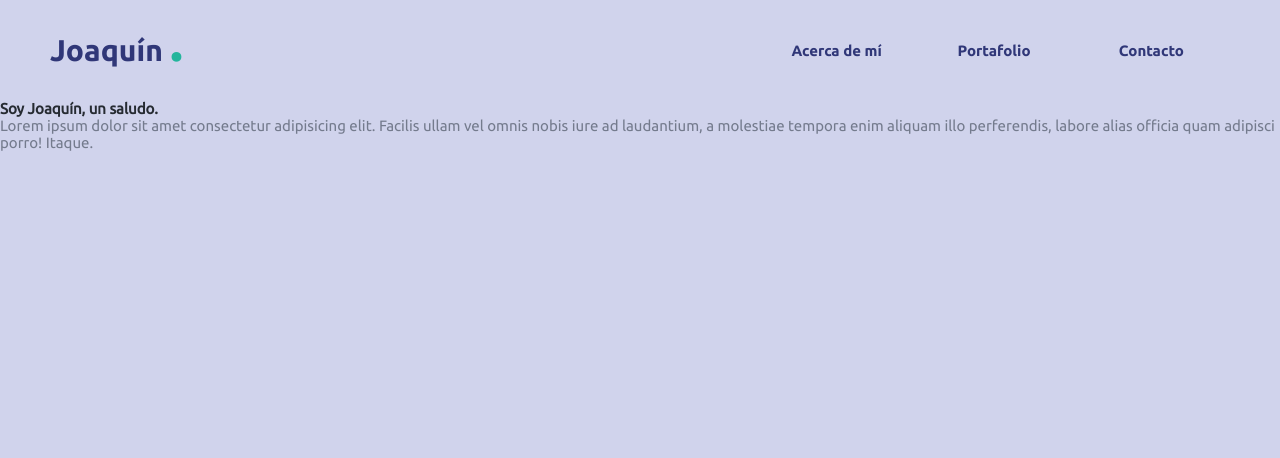
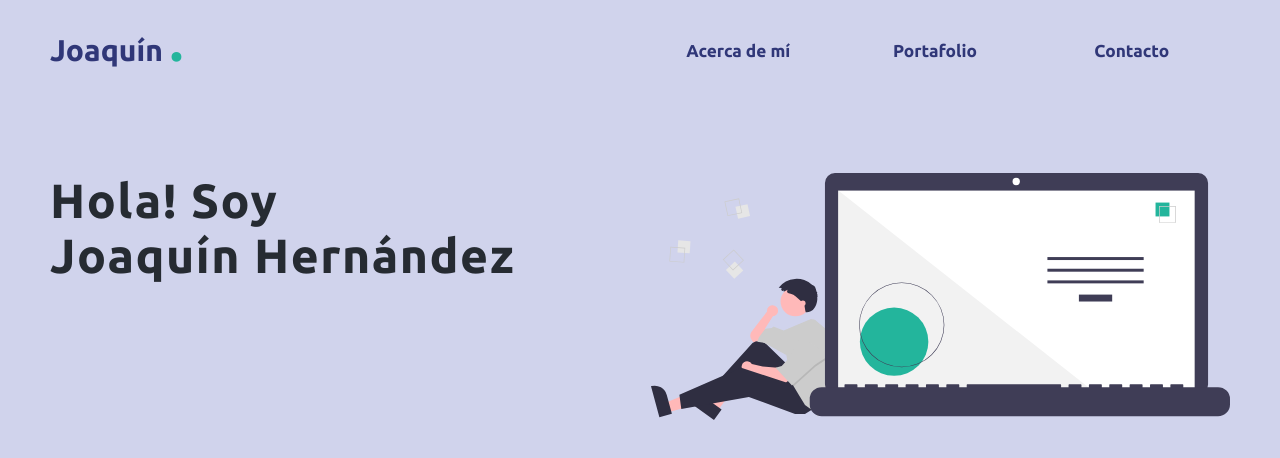
Before and after one commit to joaquinhmtz/joaquinhmtz.github.io, a plain HTML site: page index.html in a window 1280 px wide. Drawn offline with Linux system fonts and the light colour scheme; a web font is replaced by a local one.

Commit message:
Variables de colores

```diff
--- a/assets/css/core/header.css
+++ b/assets/css/core/header.css
@@ -91,7 +91,7 @@
 
     .navbar .nav-menu {
         display: flex !important;
-        width: 40%;
+        width: 50%;
         height: 100px;
         flex-flow: row nowrap;
         background-color: var(--purple-light);
@@ -106,7 +106,7 @@
     }
 
     .navbar .nav-menu li a {
-        font-size: 1rem;
+        font-size: 1.15rem;
         font-family: 'Ubuntu-Bold';
         font-weight: 100;
         color: var(--primary-color);
--- /dev/null
+++ b/assets/css/core/main.css
@@ -0,0 +1,48 @@
+main {
+    padding: 20px 50px;
+    margin-top: 20px;
+}
+
+.main-information {
+    width: 100%;
+    display: grid;
+    grid-template-columns: 1fr;
+    grid-row-gap: 2.5rem;
+}
+
+.main-information h1 {
+    order: 2;
+    font-size: 3.2rem;
+    font-family: 'Ubuntu-Bold';
+    color: var(--title-color);
+    letter-spacing: 1.5px;
+}
+
+.main-information .main-img {
+    order: 1;
+}
+
+.main-information .main-img img {
+    width: 100%;
+}
+
+/* Small screens, laptops */
+@media (min-width:769px) {
+    main {
+        margin-top: 3.5rem;
+    }
+
+    .main-information {
+        grid-template-columns: 1fr 1fr;
+        grid-row-gap: 0;
+        grid-column-gap: 1.5rem;
+    }
+
+    .main-information h1 {
+        order: 1;
+    }
+
+    .main-information .main-img {
+        order: 2;
+    }
+}
--- a/index.html
+++ b/index.html
@@ -6,6 +6,7 @@
     <meta name="viewport" content="width=device-width, initial-scale=1.0">
     <title>Joaquín Hernández Martínez</title>
     <link rel="stylesheet" href="assets/css/app.css">
+    <link rel="stylesheet" href="assets/css/core/main.css">
 </head>
 <body>
     <!-- HEADER -->
@@ -33,8 +34,12 @@
         </nav>
     </header>
     <main>
-        <h1>Soy Joaquín, un saludo.</h1>
-        <p>Lorem ipsum dolor sit amet consectetur adipisicing elit. Facilis ullam vel omnis nobis iure ad laudantium, a molestiae tempora enim aliquam illo perferendis, labore alias officia quam adipisci porro! Itaque.</p>
+        <div class="main-information">
+            <h1>Hola! Soy <br> Joaquín Hernández</h1>
+            <div class="main-img">
+                <img src="./assets/img/main-img.svg" alt="">
+            </div>
+        </div>
     </main>
 
 
```
Also changed, not shown: assets/img/main-img.svg (added).
